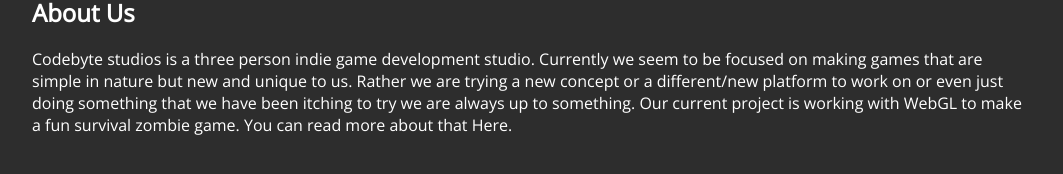
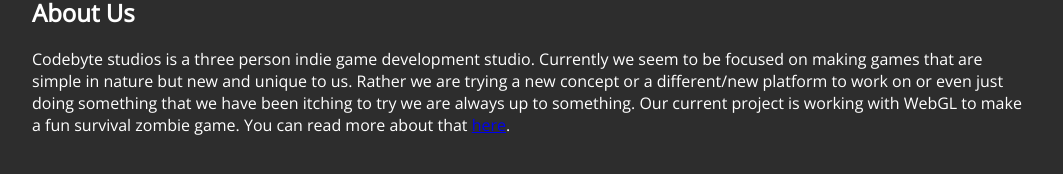
Before and after one commit to CodebyteStudios/codebytestudios.github.io, a Jekyll site: the page built from about.html, in a window 1280 px wide. Shown: the part 211-385 px from the top of the page, without its empty margins (108-1171 px from the left). Built offline with Jekyll 4.4.1, drawn with Linux system fonts in a browser that asks for light colours; nearby versions of some CDN libraries; Markdown is read by kramdown in place of the engine named in the settings.

```diff
--- a/about.html
+++ b/about.html
@@ -8,5 +8,5 @@ title: Codebyte Studios - About Us
   Codebyte studios is a three person indie game development studio. Currently we seem to be focused on making games that are simple in nature but new and
   unique to us. Rather we are trying a new concept or a different/new platform to work on or even just doing something that we have been
   itching to try we are always up to something. Our current project is working with WebGL to make a fun survival zombie game. You can read more about that
-  <a href"http://codebytestudios.github.io/2014/07/09/2D-Game.html">Here</a>.
+  <a href="http://codebytestudios.github.io/2014/07/09/2D-Game.html">here</a>.
 </p>
```
